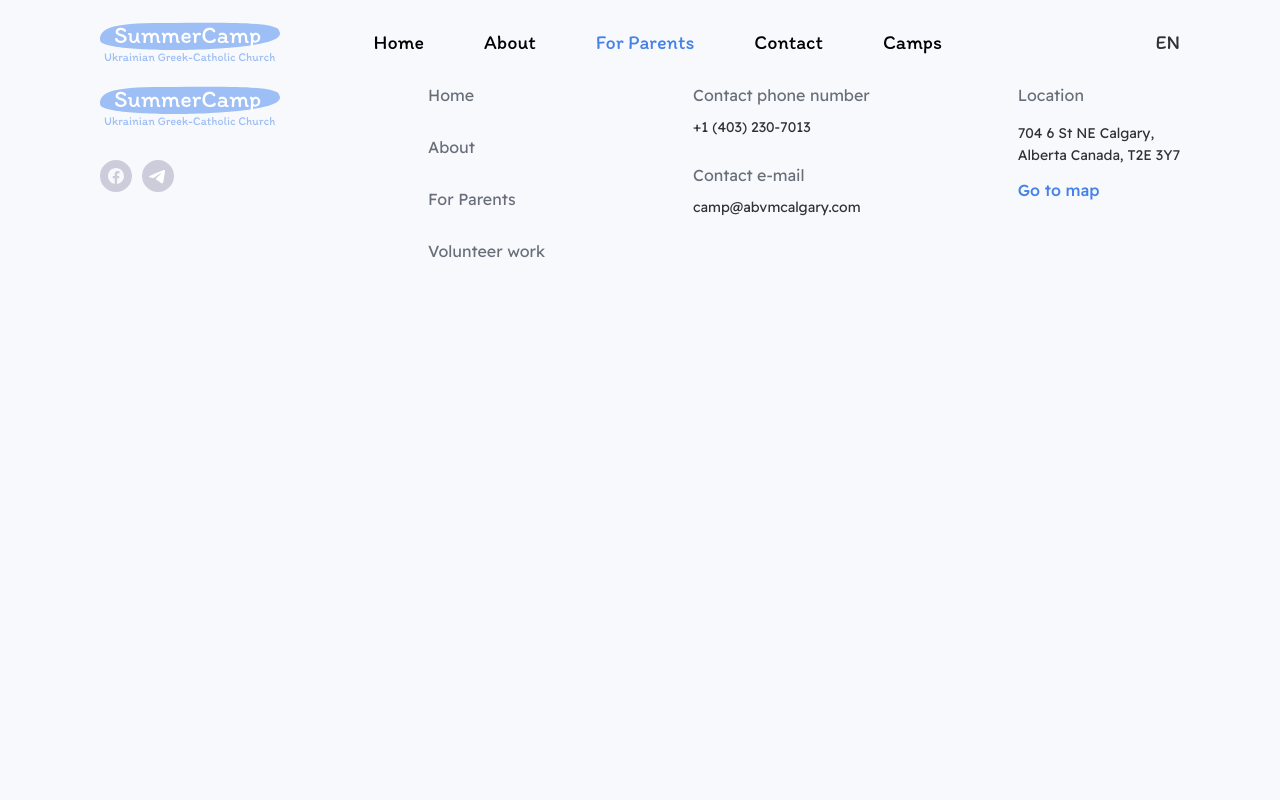
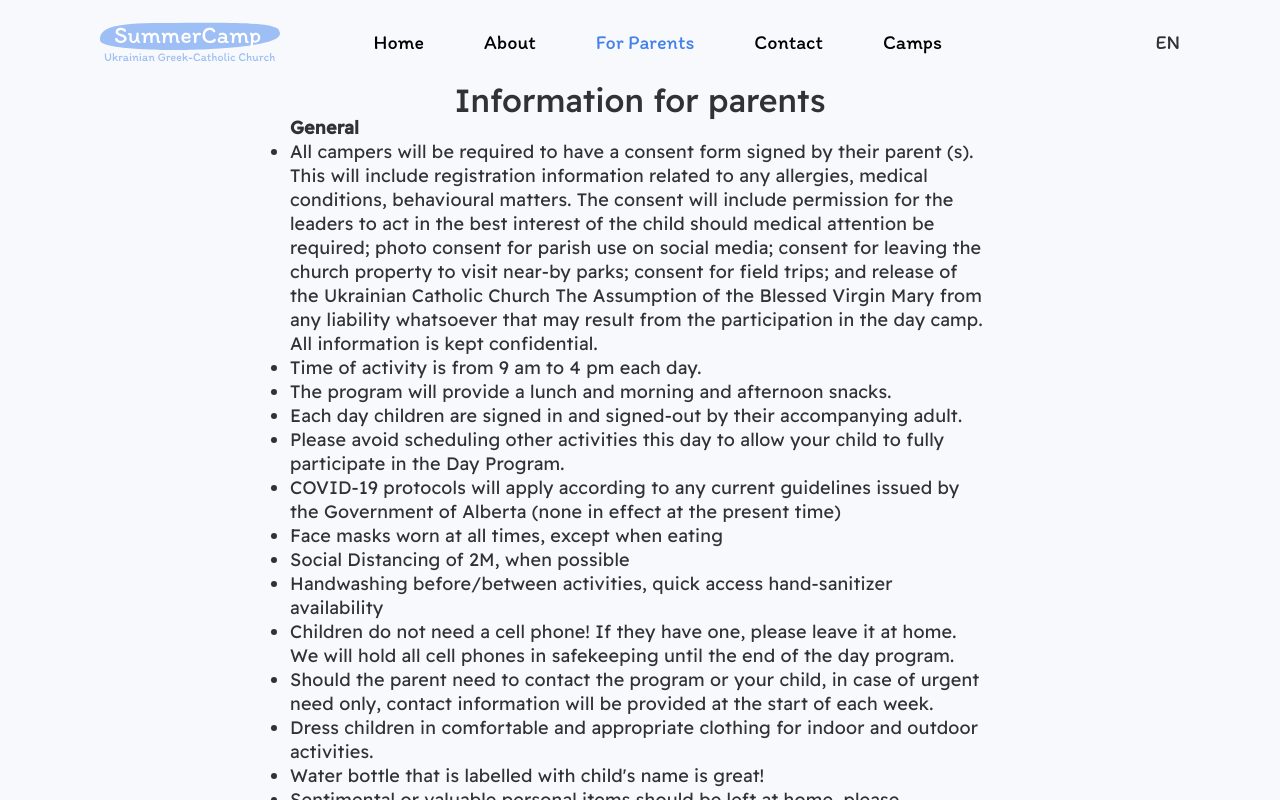
Before and after one commit to segamegadrivee/summer-camp, a React (Create React App) app in the folder frontend/: page /parents in a window 1280 px wide. Built offline with nearby package versions, Linux system fonts and the light colour scheme.

Commit message:
information

```diff
--- a/frontend/src/App.jsx
+++ b/frontend/src/App.jsx
@@ -6,6 +6,7 @@ import Footer from "./components/Footer";
 import HomePage from "./components/HomePage";
 import Booking from "./components/Booking";
 import Contacts from "./components/Contacts";
+import ForParents from "./components/ForParents";
 
 const App = () => {
     return (
@@ -16,6 +17,7 @@ const App = () => {
                 <Route path="/" element={<HomePage />} />
                 <Route path="/camps" element={<Booking />} />
                 <Route path="/contact" element={<Contacts />} />
+                <Route path="/parents" element={<ForParents />} />
             </Routes>
 
 
--- /dev/null
+++ b/frontend/src/components/ForParents.jsx
@@ -0,0 +1,33 @@
+
+
+const ForParents = () => {
+    return (
+        <div className="parennts__container container">
+            <h2 className="parents__title">Information for parents</h2>
+            <div className="parents__text">
+                <b>General</b>
+                <ul>
+                    <li>All campers will be required to have a consent form signed by their parent	&#040;s&#041;. This will include registration information related to any allergies, medical conditions, behavioural matters. The consent will include permission for the leaders to act in the best interest of the child should medical attention be required; photo consent for
+                        parish use on social media; consent for leaving the church property to visit near-by parks; consent for field trips; and release of the Ukrainian Catholic Church The Assumption of the Blessed Virgin Mary from any liability whatsoever that may result from the
+                        participation in the day camp. All information is kept confidential.</li>
+                    <li>Time of activity is from 9 am to 4 pm each day.</li>
+                    <li>The program will provide a lunch and morning and afternoon snacks.</li>
+                    <li>Each day children are signed in and signed-out by their accompanying adult.</li>
+                    <li>Please avoid scheduling other activities this day to allow your child to fully participate in the Day Program.</li>
+                    <li>COVID-19 protocols will apply according to any current guidelines issued by the Government of Alberta &#040;none in effect at the present time&#041;</li>
+                    <li>Face masks worn at all times, except when eating</li>
+                    <li>Social Distancing of 2M, when possible</li>
+                    <li>Handwashing before/between activities, quick access hand-sanitizer availability</li>
+                    <li>Children do not need a cell phone! If they have one, please leave it at home. We will hold all cell phones in safekeeping until the end of the day program.</li>
+                    <li>Should the parent need to contact the program or your child, in case of urgent need only, contact information will be provided at the start of each week.</li>
+                    <li>Dress children in comfortable and appropriate clothing for indoor and outdoor activities.</li>
+                    <li>Water bottle that is labelled with child&#039;s name is great!</li>
+                    <li>Sentimental or valuable personal items should be left at home, please.</li>
+                    <li>It is important that all campers respect the premises of the day camp. Parents are asked to help in tidying-up the activity room at the end of each day.</li>
+                </ul>
+            </div>
+        </div>
+    )
+}
+
+export default ForParents;
--- a/frontend/src/components/HomePage.jsx
+++ b/frontend/src/components/HomePage.jsx
@@ -14,6 +14,7 @@ import slider5 from '../assets/slider/938.png';
 import slider6 from '../assets/slider/940.png';
 import { Swiper, SwiperSlide } from 'swiper/react';
 import 'swiper/css';
+import { Link } from 'react-router-dom';
 
 let HomePage = () => {
     return (
@@ -30,7 +31,7 @@ let HomePage = () => {
                             <br /> Greek-Catholic Church, Calgary</p>
 
                         <div className="hero__register">
-                            <button className="common__button">Register</button>
+                            <button className="common__button"><Link className='common__button-link' to="/camps">Register</Link></button>
                         </div>
 
                     </div>
--- a/frontend/src/scss/components/_commonButton.scss
+++ b/frontend/src/scss/components/_commonButton.scss
@@ -38,4 +38,8 @@
         color: #C2C2C2;
 
     }
+
+    &-link{
+        color: white;
+    }
 }
--- a/frontend/src/scss/global/_reset.scss
+++ b/frontend/src/scss/global/_reset.scss
@@ -42,7 +42,6 @@ sub,
 sup,
 tt,
 var,
-b,
 u,
 i,
 center,
--- /dev/null
+++ b/frontend/src/scss/layout/_forparents.scss
@@ -0,0 +1,30 @@
+.parents{
+
+    &__title{
+        text-align: center;
+    }
+
+    &__container{
+        display: flex;
+        flex-direction: column;
+        justify-content: center;
+    }
+
+    &__text{
+        max-width: 700px;
+        font-family: 'Readex Pro';
+        font-style: normal;
+        font-weight: 400;
+        font-size: 18px;
+        line-height: 24px;
+        letter-spacing: 0.01em;
+        color: $black-main;
+
+        ul {
+            list-style-type: disc;
+        }
+
+    }
+
+
+}
--- a/frontend/src/scss/main.scss
+++ b/frontend/src/scss/main.scss
@@ -9,6 +9,7 @@
 @import "layout/homepage";
 @import "layout/booking";
 @import "layout/contacts";
+@import "layout/forparents";
 
 /* Component styles */
 @import "components/header";
```
